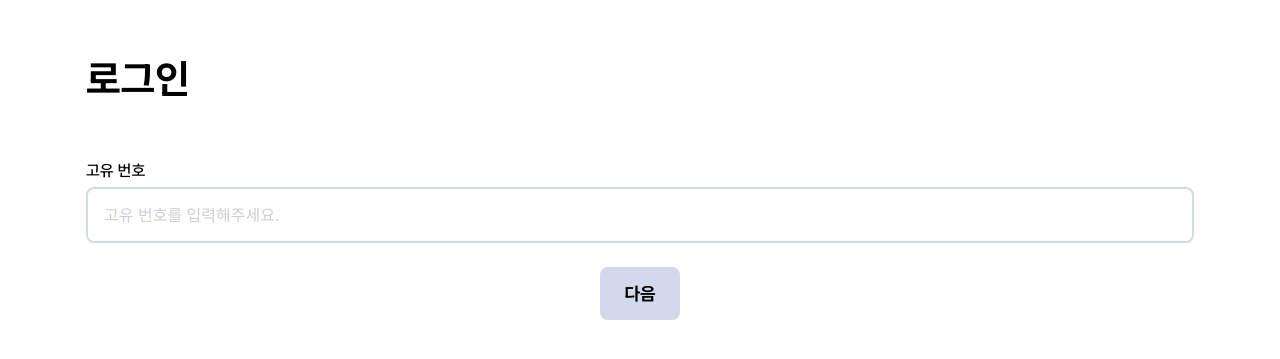
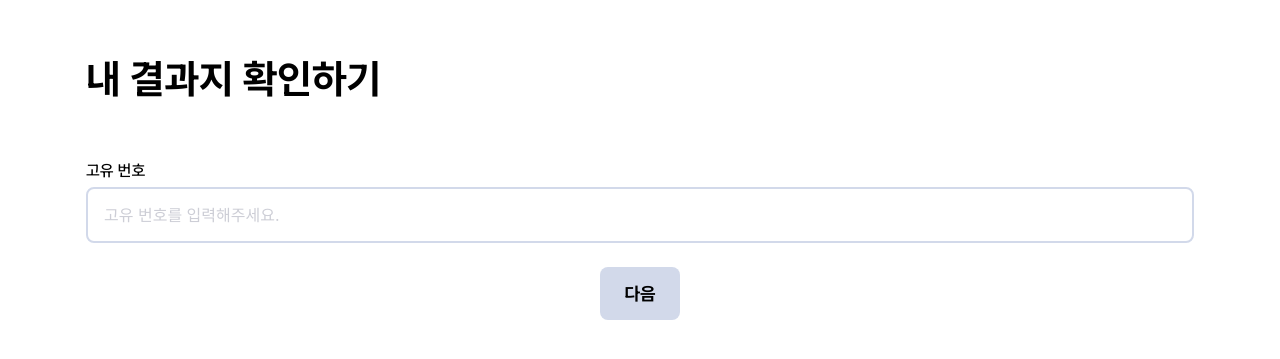
Before and after one commit to hyunzsu/aptimizer--aptifit, a Next.js app: page /login in a window 1280 px wide. Shown: the part 211-570 px from the top of the page. Built offline with nearby package versions, Linux system fonts and the light colour scheme.

Commit message:
[🎨UI] 제목 수정
`LoginPage`의 제목을 로그인에서 내 결과지 확인하기로 수정했다.

```diff
--- a/src/app/login/page.tsx
+++ b/src/app/login/page.tsx
@@ -18,7 +18,7 @@ const LoginPage = () => {
   return (
     <main className={s.LoginPage}>
       <LayoutContainer>
-        <h2 className={s.title}>로그인</h2>
+        <h2 className={s.title}>내 결과지 확인하기</h2>
         <div className={s.inputContainer}>
           <Input
             label="고유 번호"
```
